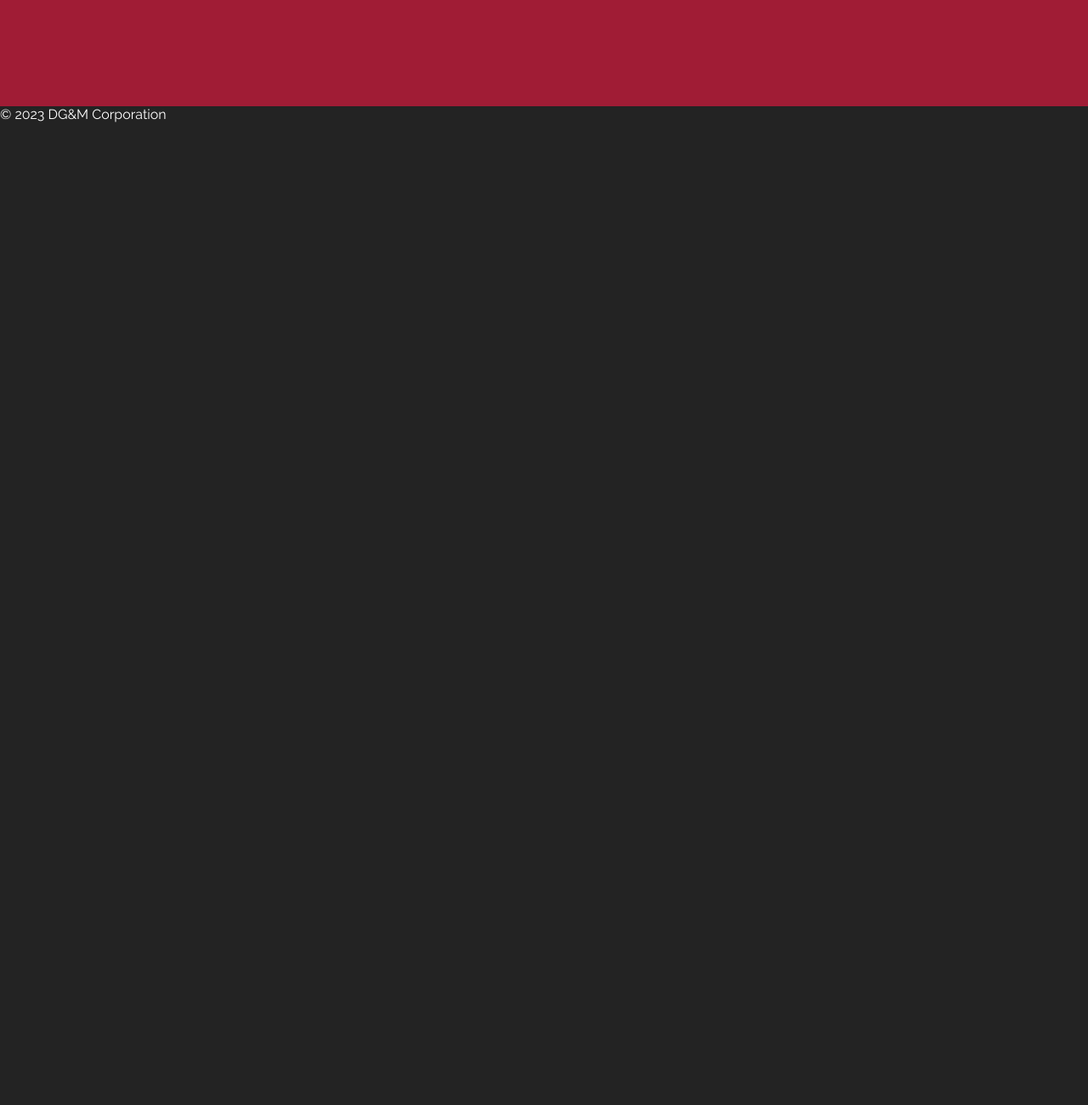
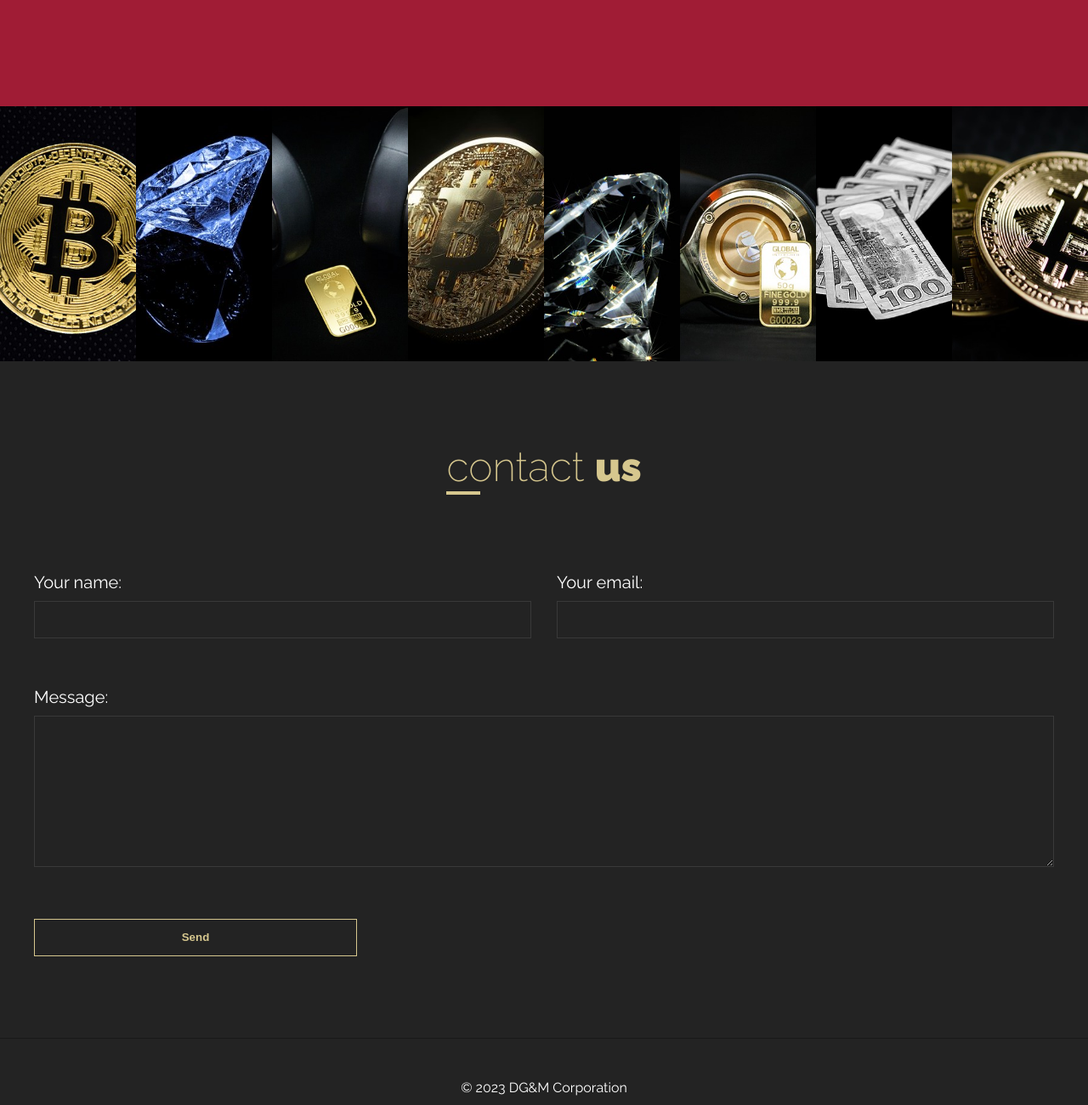
Before and after one commit to Bartol857/grid_site, a plain HTML site: page index.html in a window 1280 px wide. Shown: the part 4520-5820 px from the top of the page at 85% size. Before the commit the page ends 4664 px from the top, so only its background shows below. Drawn offline with Linux system fonts and the light colour scheme.

Commit message:
website finished

```diff
--- a/index.html
+++ b/index.html
@@ -148,7 +148,6 @@
 							<p>5% - 10%</p>
 						</div>
 					</div>
-
 					<div class="plans__box">
 						<img src="img/icons/cast.svg" alt="" class="plans__item plans__item-icon">
 
@@ -168,7 +167,6 @@
 							<p>25% - 35%</p>
 						</div>
 					</div>
-
 					<div class="plans__box">
 						<img src="img/icons/film.svg" alt="" class="plans__item plans__item-icon">
 
@@ -195,12 +193,44 @@
 					<div class="newsletter__text">
 						<p>Sign up for newsletter...</p>
 					</div>
-
 					<div class="newsletter__form">
 						<input class="newsletter__input" type="text">
 						<button class="newsletter__btn">Subscribe</button>
 					</div>
+				</div>
+			</section>
 
+			<section class="gallery">
+				<img class="gallery__img" src="img/gallery/1.jpg" alt="gold coin">
+				<img class="gallery__img" src="img/gallery/2.jpg" alt="diamond">
+				<img class="gallery__img" src="img/gallery/3.jpg" alt="gold">
+				<img class="gallery__img" src="img/gallery/4.jpg" alt="gold coin">
+				<img class="gallery__img" src="img/gallery/5.jpg" alt="diamond">
+				<img class="gallery__img" src="img/gallery/6.jpg" alt="gold">
+				<img class="gallery__img" src="img/gallery/7.jpg" alt="money">
+				<img class="gallery__img" src="img/gallery/8.jpg" alt="gold coin">
+			</section>
+
+			<section class="contact" id="contact">
+				<div class="wrapper">
+					<h2 class="section-title">contact <span>us</span></h2>
+
+					<form class="contact__form">
+						<div class="contact__form-box">
+							<label for="name">Your name:</label>
+							<input type="text" id="name">
+						</div>
+						<div class="contact__form-box">
+							<label for="mail">Your email:</label>
+							<input type="mail" id="mail">
+						</div>
+						<div class="contact__form-box">
+							<label for="msg">Message:</label>
+							<textarea id="msg" cols="30" rows="10"></textarea>
+						</div>
+
+						<button type="submit" class="contact__form-btn">Send</button>
+					</form>
 				</div>
 			</section>
 
--- a/sass/_large.scss
+++ b/sass/_large.scss
@@ -116,4 +116,8 @@
 			}
 		}
 	}
+
+	.gallery {
+		grid-template-columns: repeat(8, 1fr);
+	}
 }
--- a/sass/_medium.scss
+++ b/sass/_medium.scss
@@ -63,4 +63,41 @@
 			margin-bottom: 0;
 		}
 	}
+
+	.gallery {
+		grid-template-columns: repeat(4, 1fr);
+
+		&__img {
+
+
+			&:nth-child(odd){
+				display: block;
+			}
+		}
+	}
+
+	.contact {
+		&__form {
+			gap: 30px;
+		}
+
+		&__form-box {
+			&:nth-child(1) {
+				grid-row: 1/2;
+				grid-column: 1/4;
+			}
+			&:nth-child(2) {
+				grid-row: 1/2;
+				grid-column: 4/7;
+			}
+			&:nth-child(3) {
+				grid-row: 2/3;
+				grid-column: 1/-1;
+			}
+		}
+
+		&__form-btn {
+			grid-row: 3/4;
+		}
+	}
 }
--- a/sass/style.scss
+++ b/sass/style.scss
@@ -361,14 +361,14 @@ h1.company-name {
 		border: 1px solid transparent;
 	}
 
-	&__btn{
+	&__btn {
 		padding: 1em;
 		border: 1px solid $gold;
 		background: none;
 		color: $gold;
 		font-weight: bold;
 		cursor: pointer;
-		transition: background-color .3s, color .3s;
+		transition: background-color 0.3s, color 0.3s;
 
 		&:hover {
 			color: $red;
@@ -377,6 +377,97 @@ h1.company-name {
 	}
 }
 
+//gallery
+.gallery {
+	display: grid;
+	grid-template-columns: repeat(2, 1fr);
+
+	&__img {
+		height: 300px;
+		width: 100%;
+		object-fit: cover;
+
+		&:nth-child(odd) {
+			display: none;
+		}
+	}
+}
+
+//contact
+.contact {
+	padding: 6em 2em;
+
+	&__form {
+		display: grid;
+		grid-template-columns: repeat(6, 1fr);
+	}
+
+	&__form-box {
+		label {
+			display: block;
+			margin-bottom: 0.5em;
+			font-size: 2rem;
+		}
+
+		textarea {
+			resize: vertical;
+		}
+
+		input,
+		textarea {
+			padding: 1em 2em;
+			margin-bottom: 2em;
+			width: 100%;
+			color: $white;
+			background: none;
+			border: 1px solid rgba(255, 255, 255, .1);
+
+			&:focus {
+				outline: none;
+				border: 1px solid $gold;
+			}
+		}
+
+		&:nth-child(1) {
+			grid-row: 1/2;
+			grid-column: 1/-1;
+		}
+		&:nth-child(2) {
+			grid-row: 2/3;
+			grid-column: 1/-1;
+		}
+		&:nth-child(3) {
+			grid-row: 3/4;
+			grid-column: 1/-1;
+		}
+	}
+
+	&__form-btn {
+		grid-row: 4/5;
+		grid-column: 1/3;
+		padding: 1em;
+		border: 1px solid $gold;
+		background: none;
+		font-weight: bold;
+		color: $gold;
+		cursor: pointer;
+		transition: background-color .3s, color .3s;
+
+		&:hover, &:focus {
+			outline: none;
+			color: $dark;
+			background-color: $gold;
+		}
+	}
+}
+
+//footer
+.footer {
+	padding: 3em 1em;
+	border-top: 1px solid $darker;
+	text-align: center;
+}
+
 @import './small';
 @import './medium';
 @import './large';
```
Also changed, not shown: css/style.css, img/gallery/1.jpg (added), img/gallery/2.jpg (added), img/gallery/3.jpg (added), img/gallery/4.jpg (added), img/gallery/5.jpg (added), img/gallery/6.jpg (added), img/gallery/7.jpg (added), img/gallery/8.jpg (added), 1 other file.
